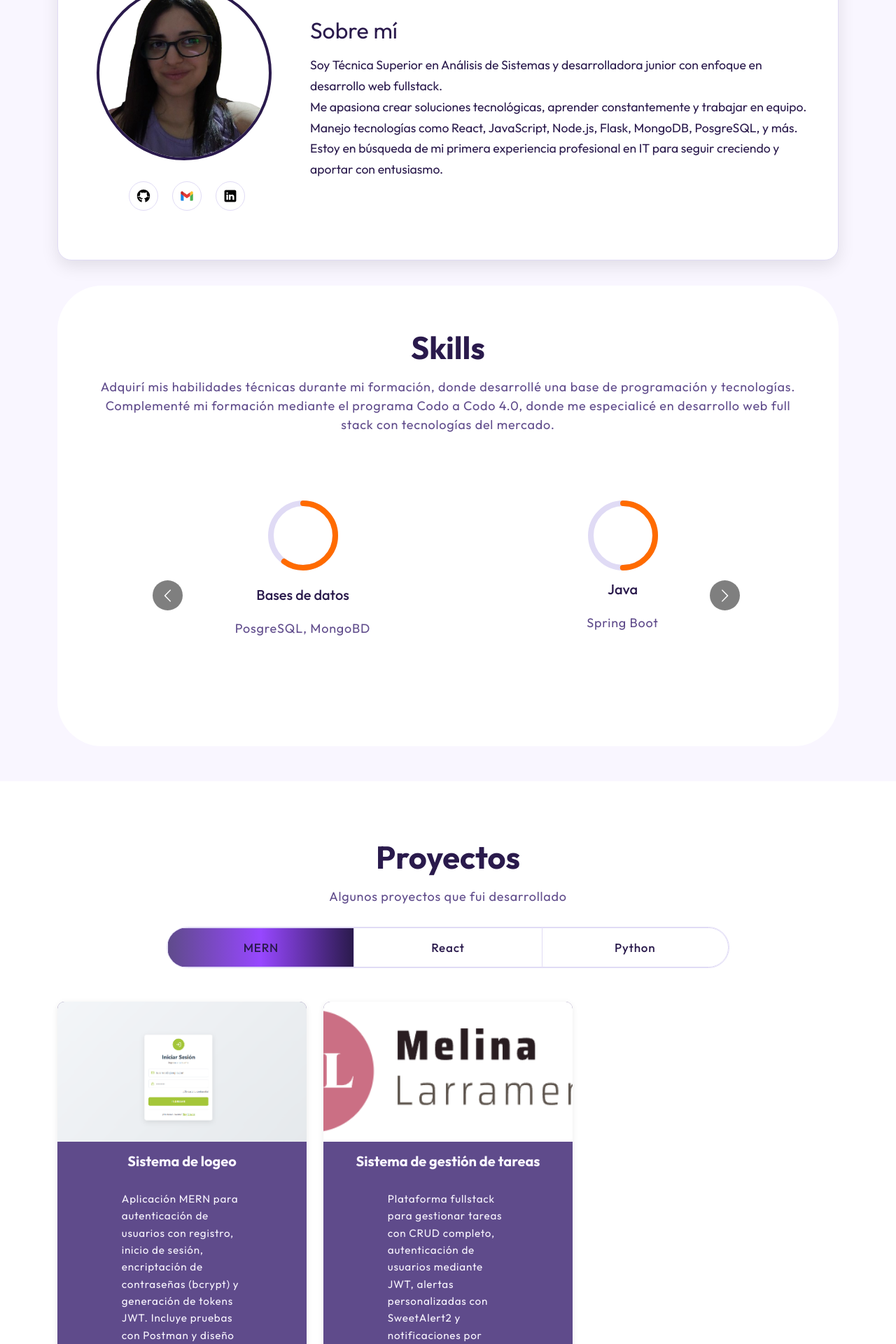
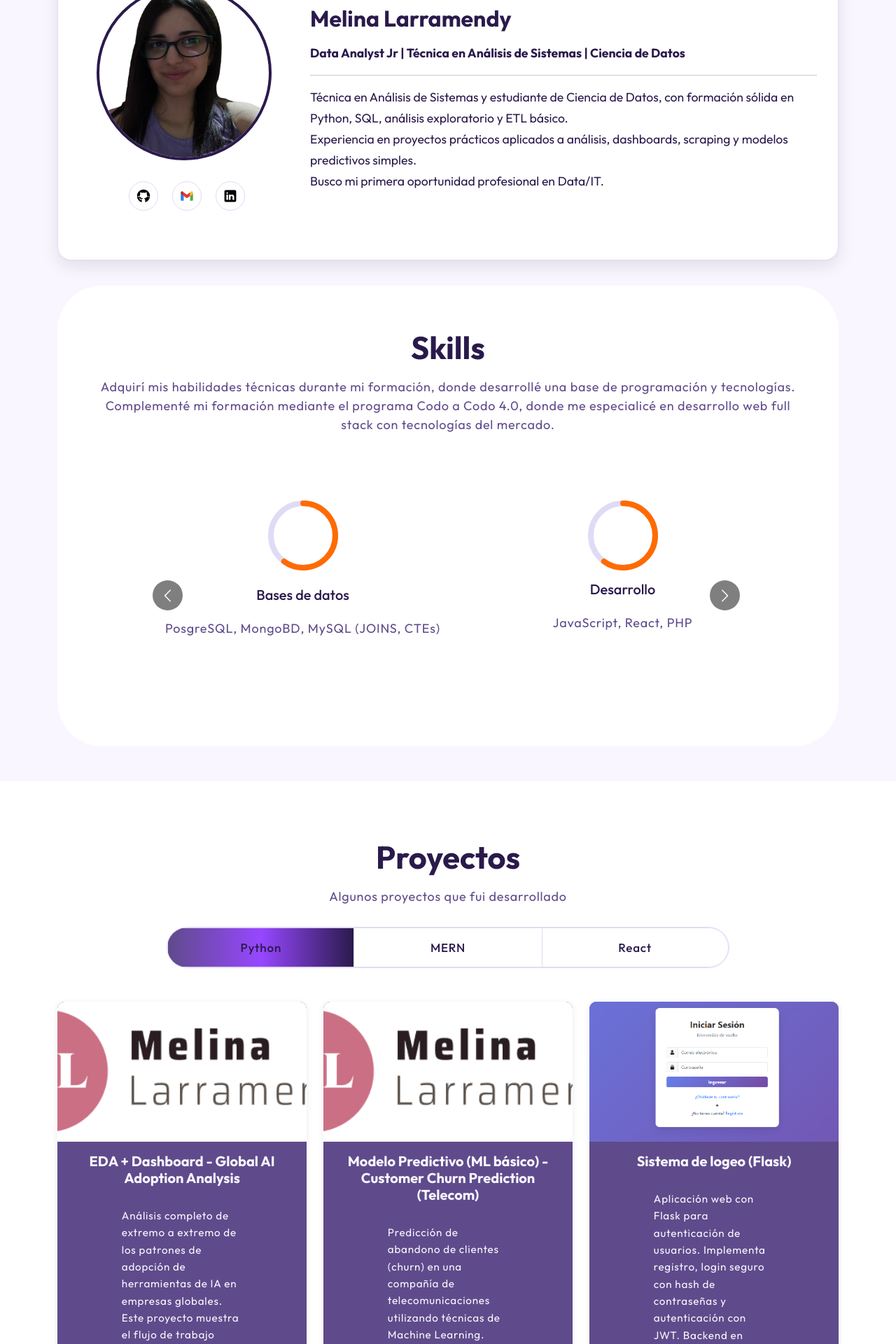
Before and after one commit to melinalarramendy/porfolio, a React (Create React App) app: page / in a window 1280 px wide. Shown: the part 240-2160 px from the top of the page at 70% size. Built offline with nearby package versions, Linux system fonts and the light colour scheme.

Commit message:
Correcciones en proyectos y en el banner

```diff
--- a/src/components/Banner.js
+++ b/src/components/Banner.js
@@ -28,12 +28,13 @@ export const Banner = () => {
             </div>
 
             <div className="profile-right">
-              <h2>Sobre mí</h2>
-              <p>
-                Soy Técnica Superior en Análisis de Sistemas y desarrolladora junior con enfoque en desarrollo web fullstack.</p>
-              <p>Me apasiona crear soluciones tecnológicas, aprender constantemente y trabajar en equipo.</p>
-              <p>Manejo tecnologías como React, JavaScript, Node.js, Flask, MongoDB, PosgreSQL, y más.</p>
-              <p>Estoy en búsqueda de mi primera experiencia profesional en IT para seguir creciendo y aportar con entusiasmo.</p>
+              <h2 className="fw-bolder">Melina Larramendy</h2>
+              <p className="fw-bold">
+                Data Analyst Jr | Técnica en Análisis de Sistemas | Ciencia de Datos</p>
+              <hr/>
+              <p>Técnica en Análisis de Sistemas y estudiante de Ciencia de Datos, con formación sólida en Python, SQL, análisis exploratorio y ETL básico.</p>
+              <p>Experiencia en proyectos prácticos aplicados a análisis, dashboards, scraping y modelos predictivos simples.</p>
+              <p>Busco mi primera oportunidad profesional en Data/IT.</p>
             </div>
           </div>
         </div>
--- a/src/components/Projects.js
+++ b/src/components/Projects.js
@@ -35,6 +35,18 @@ export const Projects = () => {
 
   const projectsP = [
     {
+      title: "EDA + Dashboard - Global AI Adoption Analysis",
+      description: "Análisis completo de extremo a extremo de los patrones de adopción de herramientas de IA en empresas globales. Este proyecto muestra el flujo de trabajo completo de la ciencia de datos, desde la limpieza de datos hasta la generación de conocimientos.",
+      imgUrl: logo,
+      githubUrl: "https://github.com/melinalarramendy/ai-adoption-global-analysis"
+    },
+    {
+      title: "Modelo Predictivo (ML básico) - Customer Churn Prediction (Telecom)",
+      description: "Predicción de abandono de clientes (churn) en una compañía de telecomunicaciones utilizando técnicas de Machine Learning.",
+      imgUrl: logo,
+      githubUrl: "https://github.com/melinalarramendy/proyecto-churn-telecom"
+    },
+    {
       title: "Sistema de logeo (Flask)",
       description: "Aplicación web con Flask para autenticación de usuarios. Implementa registro, login seguro con hash de contraseñas y autenticación con JWT. Backend en Python y frontend con React.",
       imgUrl: loginflask,
@@ -61,19 +73,33 @@ export const Projects = () => {
                   <Tab.Container id="projects-tabs" defaultActiveKey="first">
                     <Nav variant="pills" className="nav-pills mb-5 justify-content-center align-items-center" id="pills-tab">
                       <Nav.Item>
-                        <Nav.Link eventKey="first">MERN</Nav.Link>
+                        <Nav.Link eventKey="first">Python</Nav.Link>
                       </Nav.Item>
                       <Nav.Item>
-                        <Nav.Link eventKey="second">React</Nav.Link>
+                        <Nav.Link eventKey="second">MERN</Nav.Link>
                       </Nav.Item>
                       <Nav.Item>
-                        <Nav.Link eventKey="third">Python</Nav.Link>
+                        <Nav.Link eventKey="third">React</Nav.Link>
                       </Nav.Item>
                     </Nav>
                     <Tab.Content id="slideInUp" className={isVisible ? "animate__animated animate__slideInUp" : ""}>
                       <Tab.Pane eventKey="first">
                         <Row>
                           {
+                            projectsP.map((project, index) => {
+                              return (
+                                <ProjectCard
+                                  key={index}
+                                  {...project}
+                                />
+                              )
+                            })
+                          }
+                        </Row>
+                      </Tab.Pane>
+                      <Tab.Pane eventKey="second">
+                        <Row>
+                        {
                             projectsMERN.map((project, index) => {
                               return (
                                 <ProjectCard
@@ -85,22 +111,10 @@ export const Projects = () => {
                           }
                         </Row>
                       </Tab.Pane>
-                      <Tab.Pane eventKey="second">
-                        {
-                            ReactP.map((project, index) => {
-                              return (
-                                <ProjectCard
-                                  key={index}
-                                  {...project}
-                                />
-                              )
-                            })
-                          }
-                      </Tab.Pane>
                       <Tab.Pane eventKey="third">
                         <Row>
                           {
-                            projectsP.map((project, index) => {
+                            ReactP.map((project, index) => {
                               return (
                                 <ProjectCard
                                   key={index}
--- a/src/components/Skills.js
+++ b/src/components/Skills.js
@@ -58,29 +58,7 @@ export const Skills = () => {
                                         />
                                     </div>
                                     <h5 className='mt-2'>Bases de datos</h5>
-                                    <p>PosgreSQL, MongoBD</p>
-                                </div>
-                                <div className="item">
-                                    <div style={{
-                                        width: '100px',
-                                        margin: '0 auto 15px'
-                                    }}>
-                                        <CircularProgressbar
-                                            value={50}
-                                            styles={{
-                                                path: { stroke: 'var(--primary)' },
-                                                trail: { stroke: 'var(--outline)' },
-                                                text: {
-                                                    fill: 'var(--on-background)',
-                                                    fontSize: '16px',
-                                                    fontWeight: 'bold'
-                                                },
-                                                root: { display: 'block' }
-                                            }}
-                                        />
-                                    </div>
-                                    <h5>Java</h5>
-                                    <p>Spring Boot</p>
+                                    <p>PosgreSQL, MongoBD, MySQL (JOINS, CTEs)</p>
                                 </div>
                                 <div className="item">
                                     <div style={{
@@ -101,28 +79,8 @@ export const Skills = () => {
                                             }}
                                         />
                                     </div>
-                                    <h5>PHP</h5>
-                                </div>
-                                <div className="item">
-                                    <div style={{
-                                        width: '100px',
-                                        margin: '0 auto 15px'
-                                    }}>
-                                        <CircularProgressbar
-                                            value={65}
-                                            styles={{
-                                                path: { stroke: 'var(--primary)' },
-                                                trail: { stroke: 'var(--outline)' },
-                                                text: {
-                                                    fill: 'var(--on-background)',
-                                                    fontSize: '16px',
-                                                    fontWeight: 'bold'
-                                                },
-                                                root: { display: 'block' }
-                                            }}
-                                        />
-                                    </div>
-                                    <h5>React</h5>
+                                    <h5>Desarrollo</h5>
+                                    <p>JavaScript, React, PHP</p>
                                 </div>
                                 <div className="item">
                                     <div style={{
@@ -144,6 +102,51 @@ export const Skills = () => {
                                         />
                                     </div>
                                     <h5>Python</h5>
+                                    <p>Pandas, Numpy, Scikit-Learn, Flask</p>
+                                </div>
+                                <div className="item">
+                                    <div style={{
+                                        width: '100px',
+                                        margin: '0 auto 15px'
+                                    }}>
+                                        <CircularProgressbar
+                                            value={35}
+                                            styles={{
+                                                path: { stroke: 'var(--primary)' },
+                                                trail: { stroke: 'var(--outline)' },
+                                                text: {
+                                                    fill: 'var(--on-background)',
+                                                    fontSize: '16px',
+                                                    fontWeight: 'bold'
+                                                },
+                                                root: { display: 'block' }
+                                            }}
+                                        />
+                                    </div>
+                                    <h5>Data</h5>
+                                    <p>EDA, ETL, limpieza, normalización</p>
+                                </div>
+                                <div className="item">
+                                    <div style={{
+                                        width: '100px',
+                                        margin: '0 auto 15px'
+                                    }}>
+                                        <CircularProgressbar
+                                            value={65}
+                                            styles={{
+                                                path: { stroke: 'var(--primary)' },
+                                                trail: { stroke: 'var(--outline)' },
+                                                text: {
+                                                    fill: 'var(--on-background)',
+                                                    fontSize: '16px',
+                                                    fontWeight: 'bold'
+                                                },
+                                                root: { display: 'block' }
+                                            }}
+                                        />
+                                    </div>
+                                    <h5>Herramientas</h5>
+                                    <p>Git, GitHub, Postman</p>
                                 </div>
                             </Carousel>
                         </div>
```
